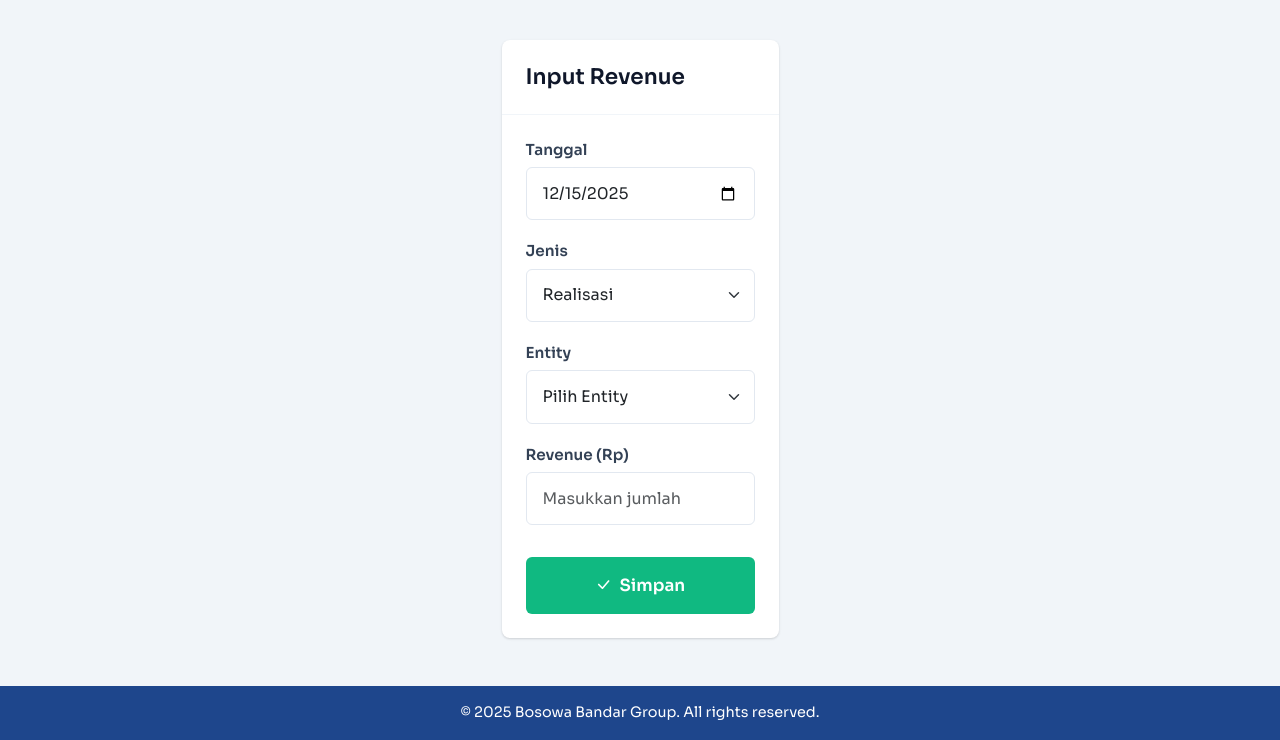
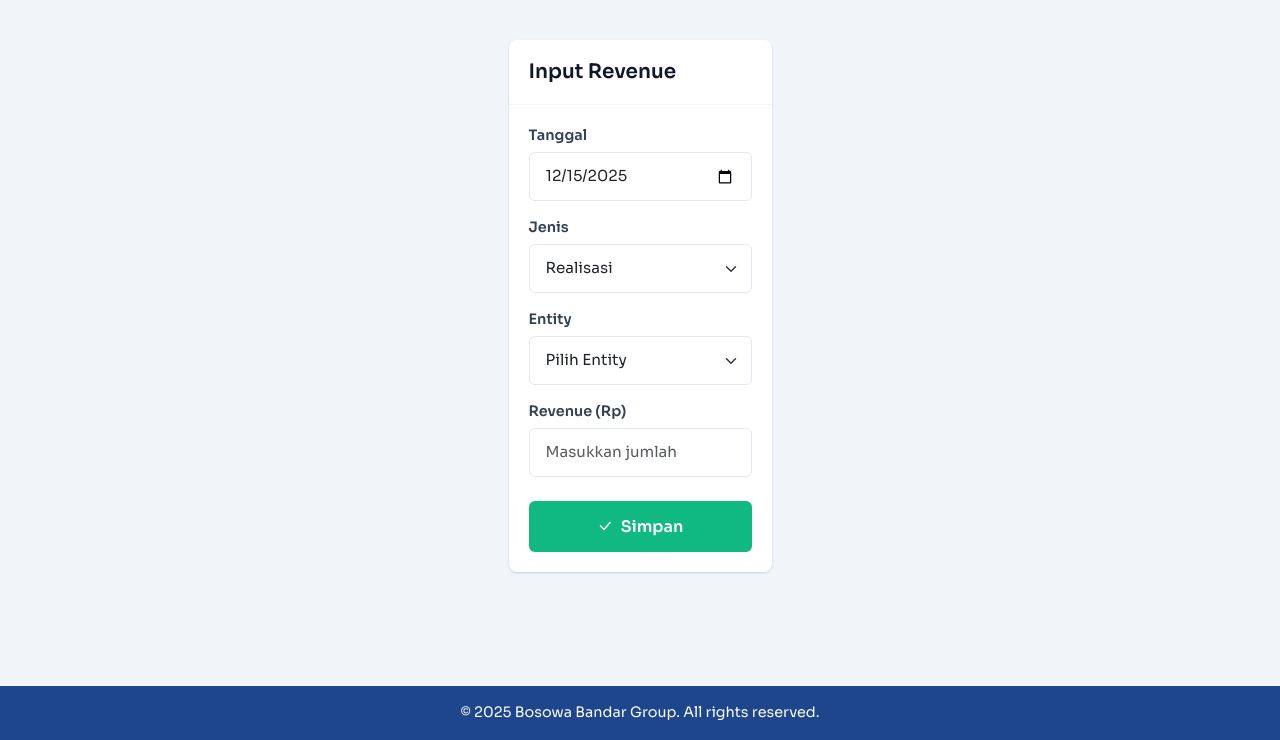
Before and after one commit to muhtegaralfikri/revenue-bosowa-ci, a CodeIgniter 4 app: the page made by app/Views/input/index.php in a window 1280 px wide. Shown: the part 60-800 px from the top of the page. Run offline with PHP 8.4 and a stand-in for CodeIgniter, Linux system fonts and the light colour scheme; the template is opened without the code that fills it, so the values that code supplies are empty; some libraries are stand-ins or nearby versions.

Commit message:
Revert "style: increase input form size"
This reverts commit c20520328a09984a67031c6764d59fe06a8c4190.

```diff
--- a/app/Views/input/index.php
+++ b/app/Views/input/index.php
@@ -10,30 +10,30 @@
 
     .input-card {
         width: 100%;
-        max-width: 600px;
+        max-width: 500px;
     }
 
     .input-card .card-header {
         background: transparent;
         border-bottom: 1px solid var(--surface-100);
-        padding: 1.5rem;
+        padding: 1.25rem;
     }
 
     .input-card .card-title {
-        font-size: 1.35rem;
+        font-size: 1.25rem;
         font-weight: 600;
         color: var(--surface-900);
         margin: 0;
     }
 
     .input-card .card-body {
-        padding: 1.5rem;
+        padding: 1.25rem;
     }
 
     .form-grid {
         display: flex;
         flex-direction: column;
-        gap: 1.25rem;
+        gap: 1rem;
     }
 
     .form-field {
@@ -45,15 +45,15 @@
     .form-field label {
         font-weight: 600;
         color: var(--surface-700);
-        font-size: 0.95rem;
+        font-size: 0.9rem;
     }
 
     .form-field .form-control,
     .form-field .form-select {
-        padding: 0.85rem 1rem;
+        padding: 0.75rem 1rem;
         border: 1px solid var(--surface-200);
         border-radius: 6px;
-        font-size: 1rem;
+        font-size: 0.95rem;
         transition: border-color 0.2s, box-shadow 0.2s;
     }
 
@@ -70,8 +70,8 @@
         align-items: center;
         justify-content: center;
         gap: 0.5rem;
-        padding: 1rem 1.25rem;
-        font-size: 1.05rem;
+        padding: 0.85rem 1.25rem;
+        font-size: 1rem;
         font-weight: 600;
         color: #fff;
         background-color: #10B981;
@@ -79,7 +79,7 @@
         border-radius: 6px;
         cursor: pointer;
         transition: background-color 0.2s;
-        margin-top: 0.75rem;
+        margin-top: 0.5rem;
     }
 
     .submit-btn:hover {
```
